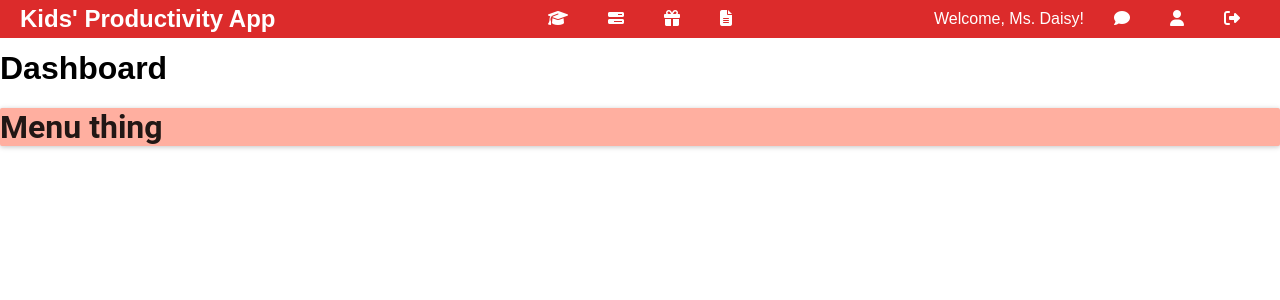
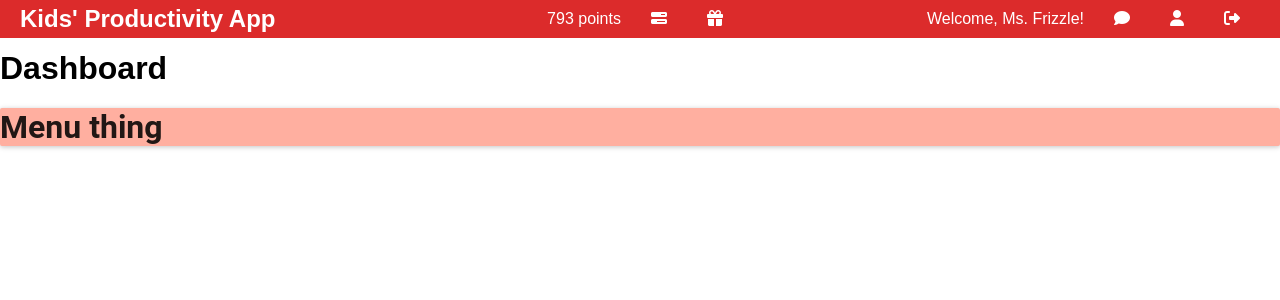
Before and after one commit to svbarker/project_bluejay, a React (Create React App) app in the folder client/: page / in a window 1280 px wide. Shown: the top 300 px of the page. Built offline with nearby package versions, Linux system fonts and the light colour scheme.

Commit message:
connected StudentNavbar to the store, broke everything, fixed it

```diff
--- a/client/package.json
+++ b/client/package.json
@@ -8,6 +8,7 @@
     "react": "^16.0.0",
     "react-dom": "^16.0.0",
     "react-redux": "^5.0.6",
+    "react-router": "^4.2.0",
     "react-router-dom": "^4.2.2",
     "react-scripts": "1.0.14",
     "redux": "^3.7.2",
--- a/client/src/components/App.js
+++ b/client/src/components/App.js
@@ -1,7 +1,12 @@
 import React, { Component } from "react";
-import Navbar from "./Navbar";
+import TeacherNavbar from "./TeacherNavbar";
+
 import { BrowserRouter as Router, Route, Switch } from "react-router-dom";
+import { withRouter } from "react-router";
+import StudentNavbarContainer from "../containers/StudentNavbarContainer";
 import DashboardMenu from "./DashboardMenu";
+
+const StudentNavbarContainerWithRouter = withRouter(StudentNavbarContainer);
 
 class App extends Component {
 	render() {
@@ -9,7 +14,7 @@ class App extends Component {
 			<div className="App">
 				<Router>
 					<div>
-						<Navbar displayName="Ms. Daisy" />
+						<StudentNavbarContainerWithRouter />
 						<Switch>
 							{/* do some login checking here */}
 							<Route exact path="/">
--- a/client/src/components/Navbar.js
+++ /dev/null
@@ -1,56 +0,0 @@
-import React from "react";
-import { NavLink } from "react-router-dom";
-
-const Navbar = ({ displayName, history }) => {
-	return (
-		<div className="navbar">
-			<div className="navbar-left">
-				<NavLink to="/">
-					<h1>Kids' Productivity App</h1>
-				</NavLink>
-			</div>
-			<div className="navbar-mid">
-				<ul>
-					<NavLink to="/students">
-						<li>
-							<i class="fa fa-graduation-cap" aria-hidden="true" />
-						</li>
-					</NavLink>
-					<NavLink to="/tasks">
-						<li>
-							<i class="fa fa-tasks" aria-hidden="true" />
-						</li>
-					</NavLink>
-					<NavLink to="/rewards">
-						<li>
-							<i class="fa fa-gift" aria-hidden="true" />
-						</li>
-					</NavLink>
-					<NavLink to="/reports">
-						<li>
-							<i class="fa fa-file-text" aria-hidden="true" />
-						</li>
-					</NavLink>
-				</ul>
-			</div>
-			<div className="navbar-right">
-				<ul>
-					<li>Welcome, {displayName}!</li>
-					<li>
-						<i class="fa fa-comment" aria-hidden="true" />
-					</li>
-					<NavLink to="/profile">
-						<li>
-							<i class="fa fa-user" aria-hidden="true" />
-						</li>
-					</NavLink>
-					<li>
-						<i class="fa fa-sign-out" aria-hidden="true" />
-					</li>
-				</ul>
-			</div>
-		</div>
-	);
-};
-
-export default Navbar;
--- /dev/null
+++ b/client/src/components/StudentNavbar.js
@@ -0,0 +1,62 @@
+import React, { Component } from "react";
+import { NavLink } from "react-router-dom";
+
+class StudentNavbar extends Component {
+	constructor() {
+		super();
+	}
+
+	logout = e => {
+		e.preventDefault();
+	};
+
+	render() {
+		console.log(this.props);
+		return (
+			<div className="navbar">
+				<div className="navbar-left">
+					<NavLink to="/">
+						<h1>Kids' Productivity App</h1>
+					</NavLink>
+				</div>
+				<div className="navbar-mid">
+					<ul>
+						<li>{this.props.points} points</li>
+						<NavLink to="/tasks">
+							<li>
+								<i className="fa fa-tasks" aria-hidden="true" />
+							</li>
+						</NavLink>
+						<NavLink to="/rewards">
+							<li>
+								<i className="fa fa-gift" aria-hidden="true" />
+							</li>
+						</NavLink>
+					</ul>
+				</div>
+				<div className="navbar-right">
+					<ul>
+						<li>Welcome, {this.props.displayName}!</li>
+						<NavLink to="/messages">
+							<li>
+								<i className="fa fa-comment" aria-hidden="true" />
+							</li>
+						</NavLink>
+						<NavLink to="/profile">
+							<li>
+								<i className="fa fa-user" aria-hidden="true" />
+							</li>
+						</NavLink>
+						<a href="" onClick={this.logout}>
+							<li>
+								<i className="fa fa-sign-out" aria-hidden="true" />
+							</li>
+						</a>
+					</ul>
+				</div>
+			</div>
+		);
+	}
+}
+
+export default StudentNavbar;
--- /dev/null
+++ b/client/src/components/TeacherNavbar.js
@@ -0,0 +1,71 @@
+import React, { Component } from "react";
+import { NavLink } from "react-router-dom";
+
+class TeacherNavbar extends Component {
+	constructor() {
+		super();
+		this.state = {};
+	}
+
+	logout = e => {
+		e.preventDefault();
+	};
+
+	render() {
+		return (
+			<div className="navbar">
+				<div className="navbar-left">
+					<NavLink to="/">
+						<h1>Kids' Productivity App</h1>
+					</NavLink>
+				</div>
+				<div className="navbar-mid">
+					<ul>
+						<NavLink to="/students">
+							<li>
+								<i className="fa fa-graduation-cap" aria-hidden="true" />
+							</li>
+						</NavLink>
+						<NavLink to="/tasks">
+							<li>
+								<i className="fa fa-tasks" aria-hidden="true" />
+							</li>
+						</NavLink>
+						<NavLink to="/rewards">
+							<li>
+								<i className="fa fa-gift" aria-hidden="true" />
+							</li>
+						</NavLink>
+						<NavLink to="/reports">
+							<li>
+								<i className="fa fa-file-text" aria-hidden="true" />
+							</li>
+						</NavLink>
+					</ul>
+				</div>
+				<div className="navbar-right">
+					<ul>
+						<li>Welcome, {this.props.displayName}!</li>
+						<NavLink to="/messages">
+							<li>
+								<i className="fa fa-comment" aria-hidden="true" />
+							</li>
+						</NavLink>
+						<NavLink to="/profile">
+							<li>
+								<i className="fa fa-user" aria-hidden="true" />
+							</li>
+						</NavLink>
+						<a href="" onClick={this.logout}>
+							<li>
+								<i className="fa fa-sign-out" aria-hidden="true" />
+							</li>
+						</a>
+					</ul>
+				</div>
+			</div>
+		);
+	}
+}
+
+export default TeacherNavbar;
--- /dev/null
+++ b/client/src/containers/StudentNavbarContainer.js
@@ -0,0 +1,14 @@
+import { connect } from "react-redux";
+import StudentNavbar from "../components/StudentNavbar";
+
+const mapStateToProps = (state, ownProps) => {
+	return {
+		...ownProps,
+		points: state.user.points,
+		displayName: state.user.displayName
+	};
+};
+
+const StudentNavbarContainer = connect(mapStateToProps, null)(StudentNavbar);
+
+export default StudentNavbarContainer;
--- a/client/src/index.js
+++ b/client/src/index.js
@@ -11,7 +11,7 @@ import reducers from "./reducers";
 import MuiThemeProvider from "material-ui/styles/MuiThemeProvider";
 
 const store = createStore(reducers, applyMiddleware(thunk));
-console.log(store.getState());
+
 const Index = () => {
 	return (
 		<MuiThemeProvider>
--- a/client/src/reducers/user.js
+++ b/client/src/reducers/user.js
@@ -1,6 +1,6 @@
 import { SET_USER } from "../actions/user";
 
-const user = (state = {}, action) => {
+const user = (state = { displayName: "Ms. Frizzle", points: 793 }, action) => {
 	switch (action.type) {
 		case SET_USER:
 			return {
```
Lines whose indentation alone changed are shown as unchanged.
